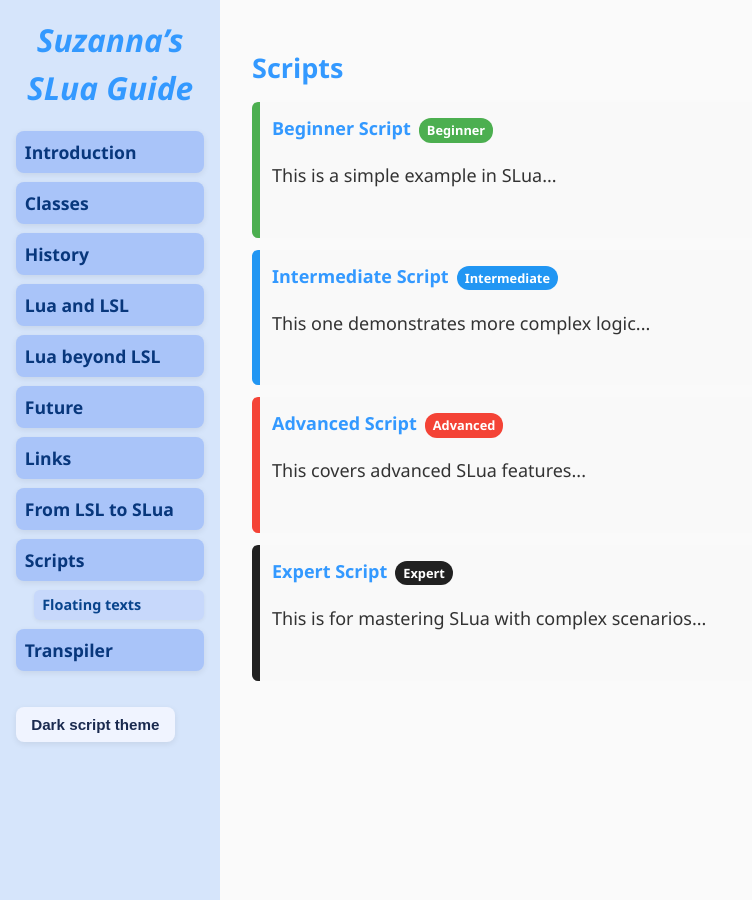
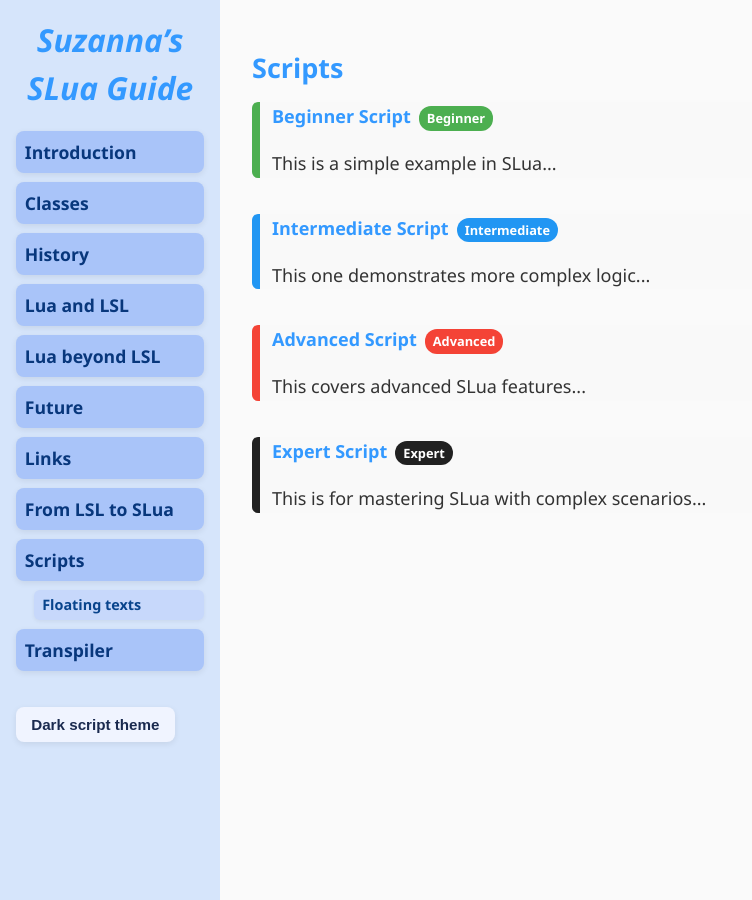
Before and after one commit to Suzanna-Linn/slua, a Jekyll site: the page built from docs/scripts.md, in a window 1280 px wide. Shown: the whole page, without its empty margins (0-752 px from the left). Built offline with Jekyll 4.4.1, drawn with Linux system fonts in a browser that asks for light colours; nearby versions of some CDN libraries; our own code applies the rules of GitHub Pages for plain Markdown files; comment, search, counter and statistics services are not loaded.

Commit message:
Update style.css

```diff
--- a/docs/assets/style.css
+++ b/docs/assets/style.css
@@ -311,7 +311,7 @@ button[disabled]:hover {
 
 .script-box {
   border-left: 8px solid;
-    padding: 12px;
+  padding: 0px 12px;
   margin: 12px 0;
   border-radius: 6px;
   background: #f9f9f9;
```
Lines whose indentation alone changed are shown as unchanged.
